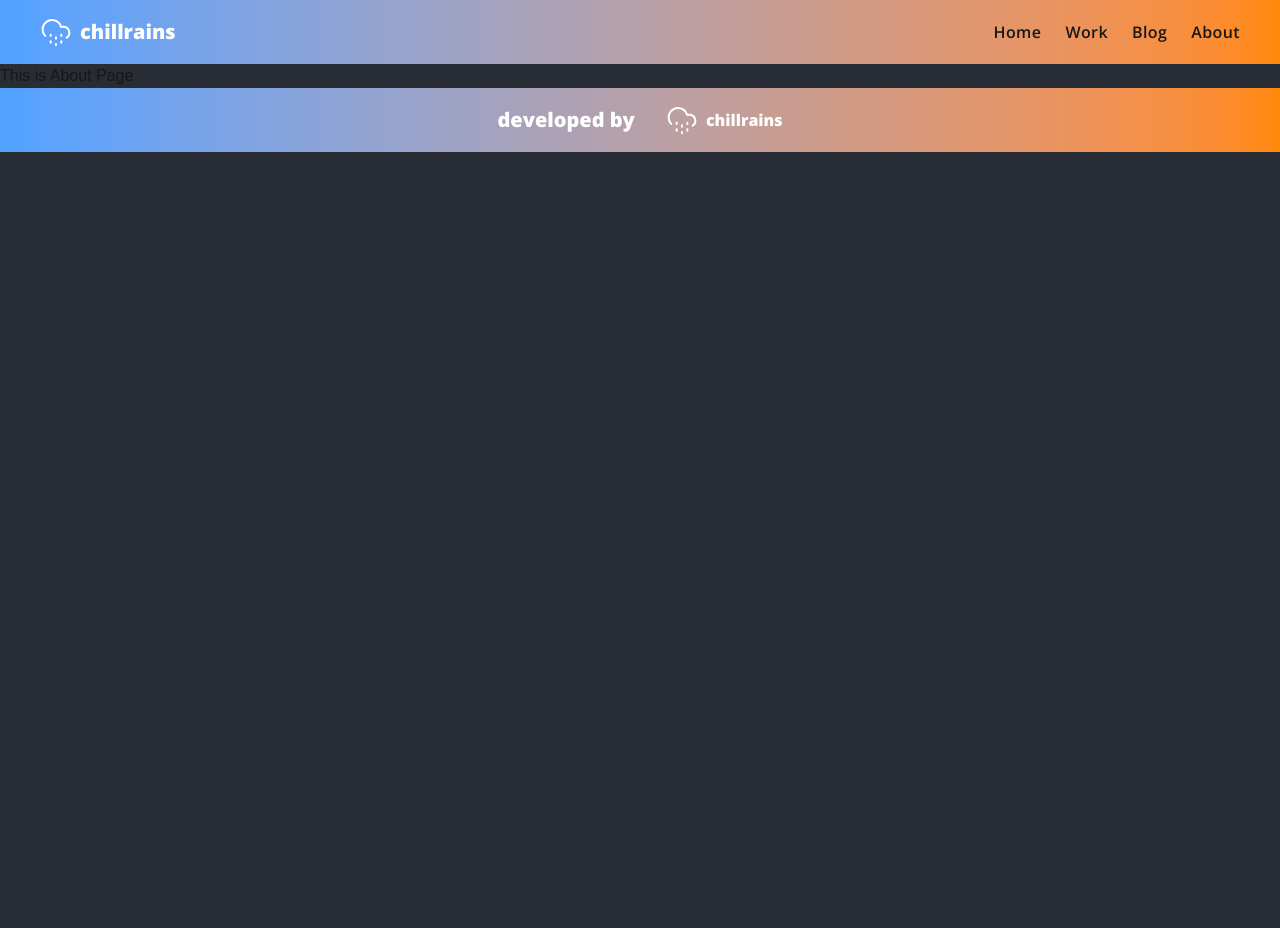
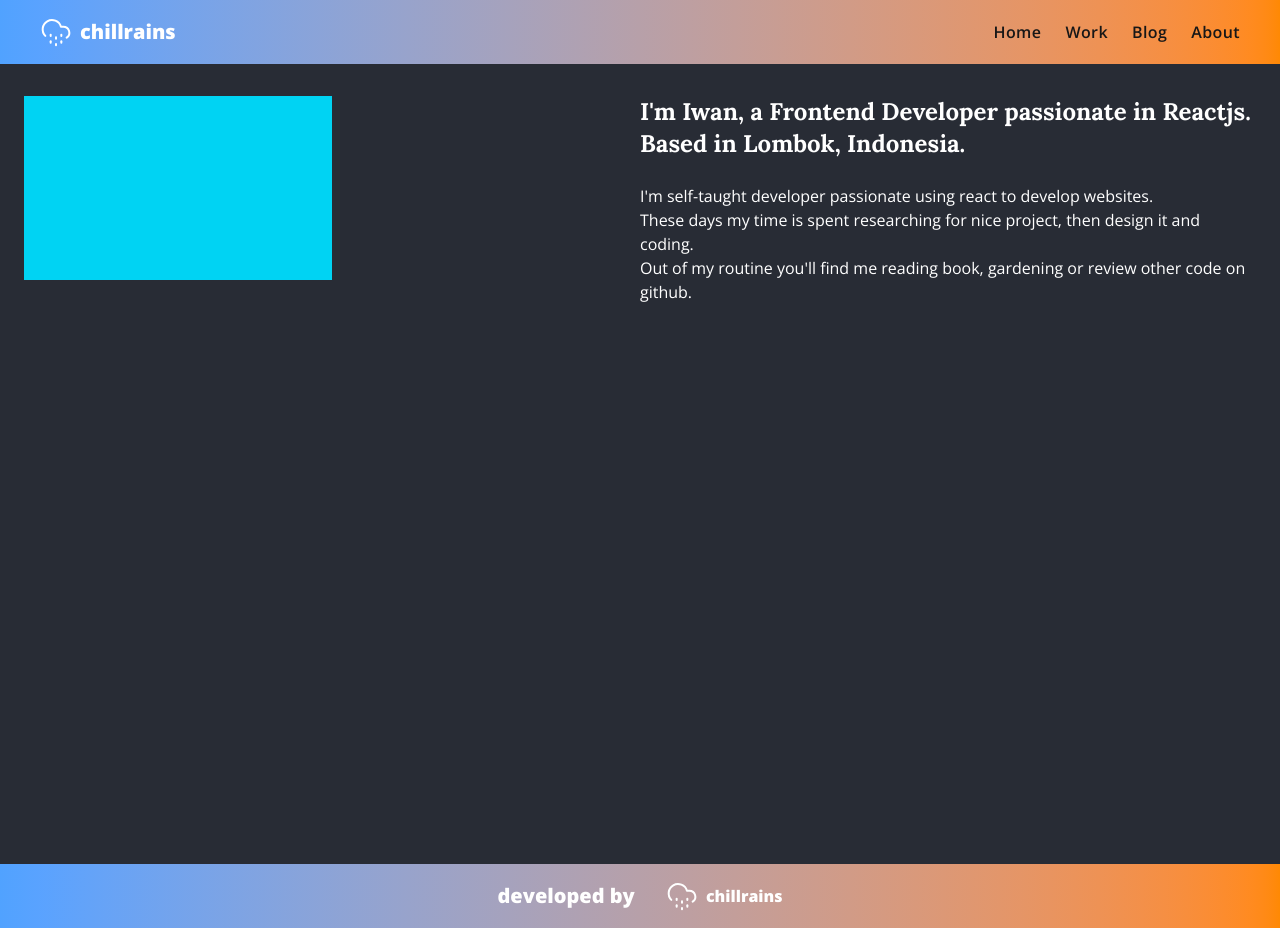
Before and after one commit to lastiwan89/chill_folio, a Next.js app: page /about in a window 1280 px wide. Before the commit the page ends 800 px from the top, so only its background shows below. Built offline with nearby package versions, Linux system fonts and the light colour scheme.

Commit message:
just adding content to about

```diff
--- a/app/about/page.tsx
+++ b/app/about/page.tsx
@@ -1,7 +1,27 @@
 const About = () => {
   return (
-    <div>
-      <h1>This is About Page</h1>
+    <div className="grid h-screen grid-rows-2 px-6 py-8 md:grid-cols-2">
+      <div className="h-1/2 w-1/2 bg-cyan-400"></div>
+      <div className="flex flex-col gap-6 font-serif text-white">
+        <h1 className="text-2xl font-black">
+          I&apos;m Iwan, a Frontend Developer passionate in Reactjs. <br />
+          Based in Lombok, Indonesia.
+        </h1>
+        <div className="font-sans">
+          <p>
+            I&apos;m self-taught developer passionate using react to develop
+            websites.
+          </p>
+          <p>
+            These days my time is spent researching for nice project, then
+            design it and coding.
+          </p>
+          <p>
+            Out of my routine you&apos;ll find me reading book, gardening or
+            review other code on github.
+          </p>
+        </div>
+      </div>
     </div>
   );
 };
```
